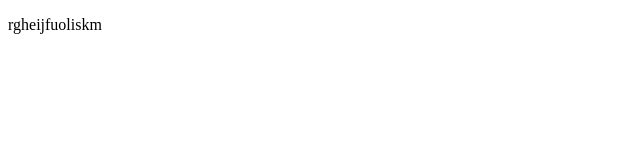
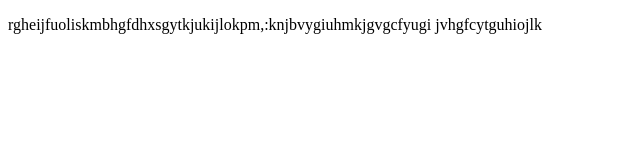
Before and after one commit to NajetBellotef/Tp1, a plain HTML site: page index.html in a window 1280 px wide. Shown: the whole page, without its empty margins (0-640 px from the left). Drawn offline with Linux system fonts and the light colour scheme.

Commit message:
third commit

```diff
--- a/index.html
+++ b/index.html
@@ -6,6 +6,8 @@
     <title>Document</title>
 </head>
 <body>
-    <p>rgheijfuoliskm</p>
+    <p>rgheijfuoliskmbhgfdhxsgytkjukijlokpm,:knjbvygiuhmkjgvgcfyugi
+        jvhgfcytguhiojlk
+    </p>
 </body>
 </html>
```
